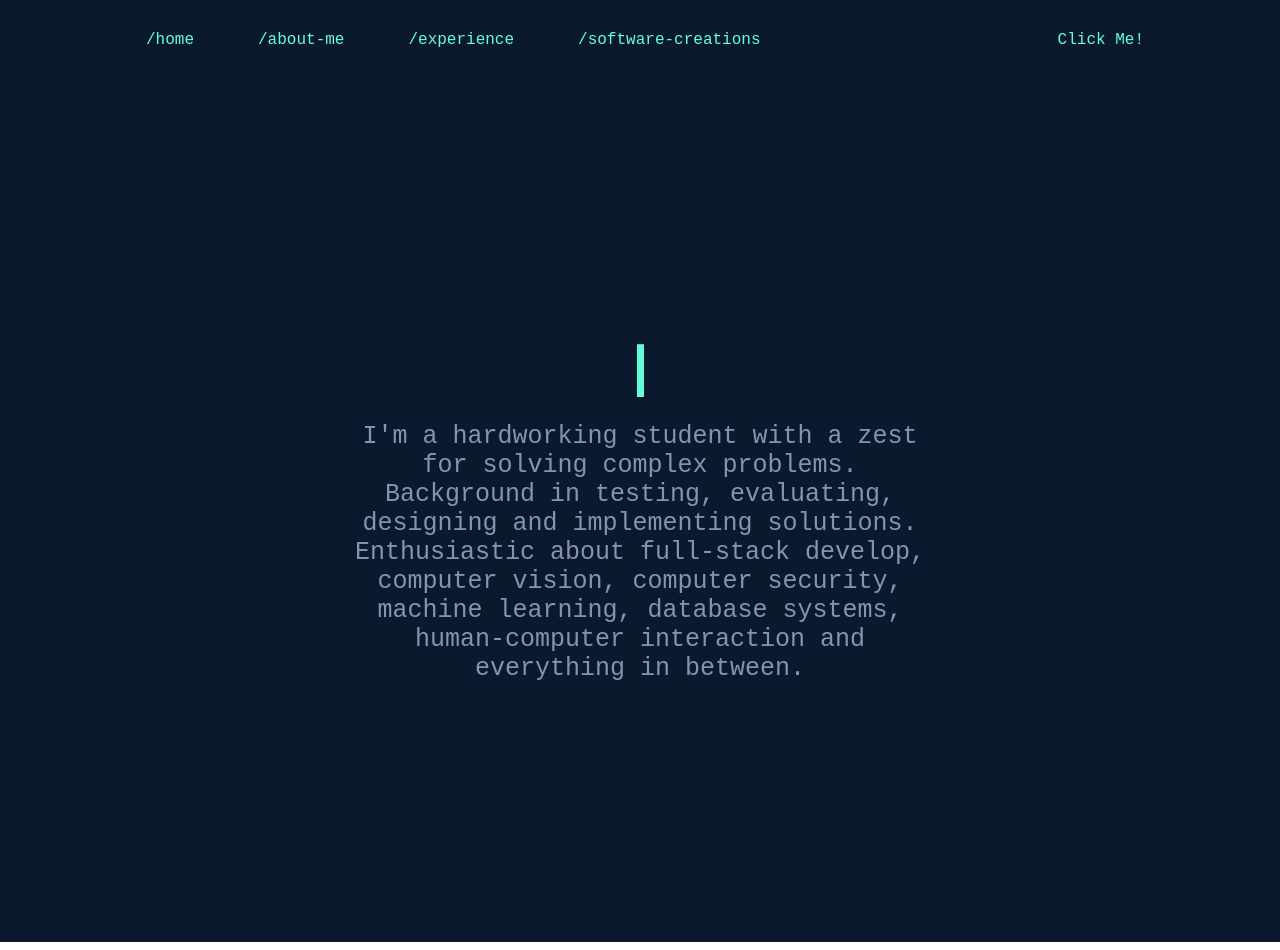
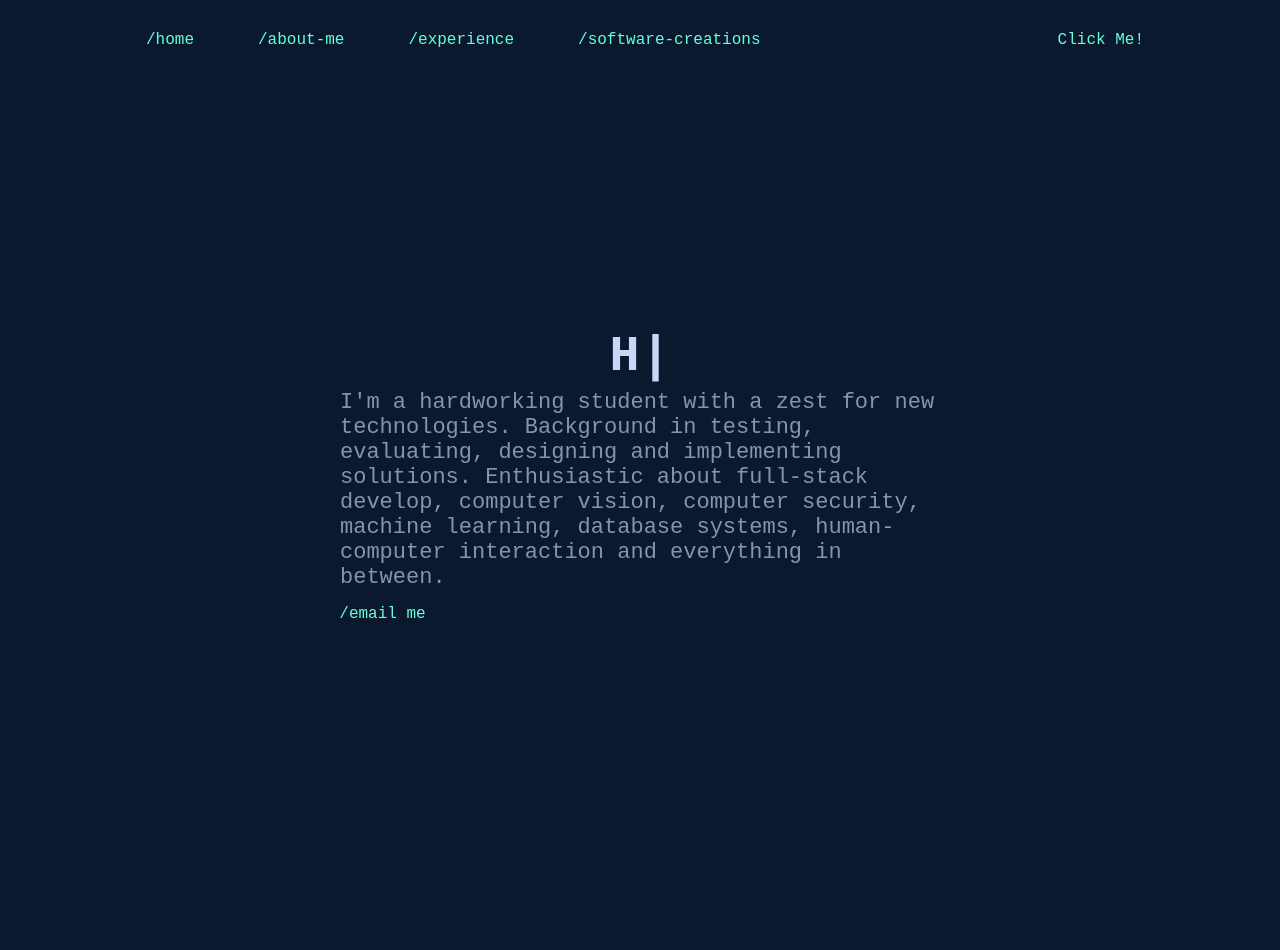
Before and after one commit to briggsrr/My-Website, a React (Create React App) app: page / in a window 1280 px wide. Built offline with nearby package versions, Linux system fonts and the light colour scheme.

Commit message:
finish main page

```diff
--- a/src/components/HeroSection/HeroElements.js
+++ b/src/components/HeroSection/HeroElements.js
@@ -1,3 +1,4 @@
+import Link from 'react-scroll/modules/components/Link';
 import styled from 'styled-components'
 
 
@@ -6,7 +7,7 @@ export const HeroContainer = styled.div`
     display: flex;
     justify-content: center;
     align-items: center;
-    height: 862px;
+    height: 950px;
     position: relative;
     z-index: 1;
 
@@ -39,9 +40,13 @@ export const HeroContent = styled.div`
 `;
 
 export const HeroH1 = styled.h1`
-    color: #64ffda;
-    font-size: 55px;
-    text-align: center;
+    color: #cbd6f6;
+    font-size: 50px;
+
+    text-align: left;
+    display:flex;
+    justify-content: left;
+    align-items:left;
 
     @media screen and (max-width: 833px;) {
         font-size: 40px;
@@ -56,10 +61,10 @@ export const HeroH1 = styled.h1`
 `;
 
 export const HeroP = styled.p`
-    margin-top: 20px;
+    margin-top: 5px;
     color: #8892af;
-    font-size: 25px;
-    text-align: center;
+    font-size: 22px;
+    text-align: left;
     max-width: 600px;
 
 
@@ -72,3 +77,29 @@ export const HeroP = styled.p`
         font-size: 18px;
     }
 `;
+
+export const HeroBtnWrapper = styled.div`
+    margin-top: 15px;
+    display: flex;
+    flex-direction: column;
+    align-items: center;
+
+`
+
+export const Button = styled(Link)`
+    color: #64ffda;
+    font-size: 16px;
+    outline: none;
+    border: none;
+    cursor: pointer;
+    transition: all 0.2s ease-in-out;
+    text-decoration: none;
+    padding-right: 515px;
+
+
+    &:hover {
+        transition: all 0.2 ease-in-out;
+        color: #8892af;
+
+    }
+`
--- a/src/components/HeroSection/index.js
+++ b/src/components/HeroSection/index.js
@@ -1,11 +1,13 @@
-import React from 'react'
 import Typewriter from "typewriter-effect";
 import {
     HeroContainer,
     HeroBg,
     HeroContent,
     HeroP,
-    HeroH1
+    HeroH1,
+    HeroBtnWrapper,
+    Button
+
 } from './HeroElements'
 
 const HeroSection = () => {
@@ -18,29 +20,11 @@ const HeroSection = () => {
             <Typewriter onInit={(typewriter)=> {
             typewriter
 
-            .typeString("Hi, Bobby Here.")
-            .pauseFor(1600)
-            .deleteAll()
-            .typeString("Welcome To My Site.")
-            .pauseFor(1300)
-            .deleteAll()
-            .typeString("Enjoy Your Stay.")
+            .typeString("Hey, it's me Bobby.")
             .pauseFor(1000)
             .deleteAll()
-            .typeString("How Are You?")
-            .pauseFor(300)
-            .deleteAll()
-            .typeString("Good. Me too.")
-            .pauseFor(300)
-            .deleteAll()
-            .typeString("I Hope I Was Right.")
-            .pauseFor(300)
-            .deleteAll()
-            .typeString("Try 'Click Me!'.")
-            .pauseFor(400)
-            .deleteAll()
-            .typeString("It's Bobby Again, Hi.")
-            .pauseFor(10000)
+            .typeString("Welcome to my site.")
+            .pauseFor(300000)
             .deleteAll()
             .typeString("You're still here?")
             .start();
@@ -50,11 +34,16 @@ const HeroSection = () => {
             </HeroH1>
             <HeroP>
             I'm a hardworking student with a zest
-            for solving complex problems.
+            for new technologies.
             Background in testing, evaluating, designing and implementing solutions.
             Enthusiastic about full-stack develop, computer vision, computer security, machine learning,
             database systems, human-computer interaction and everything in between.
             </HeroP>
+            <HeroBtnWrapper>
+            <Button onClick={() => window.location.href = 'mailto:rbriggs@ucsb.edu'}>
+              /email me
+          </Button>
+            </HeroBtnWrapper>
 
         </HeroContent>
     </HeroContainer>
--- a/src/components/Navbar/NavbarElements.js
+++ b/src/components/Navbar/NavbarElements.js
@@ -5,6 +5,7 @@ import {Link as LinkS } from 'react-scroll'
 export const Nav = styled.nav`
     background: #0b192f;
     height 80px;
+    margin-top: -80px;
     display: flex;
     justify-content: center;
     align-items: center;
@@ -12,6 +13,7 @@ export const Nav = styled.nav`
     position: sticky;
     top: 0;
     z-index: 10;
+
 
     @media screen and (max-width: 960px) {
         transition: 0.8s all ease;
--- a/src/pages/index.js
+++ b/src/pages/index.js
@@ -17,7 +17,7 @@ const Home = () => {
     <Navbar toggle={toggle} />
     <HeroSection/>
     </>
-  )
-}
+  );
+};
 
 export default Home
```
Also changed, not shown: src/components/AboutSection/AboutElements.js (added), src/components/AboutSection/index.js (added), src/images/badgePicture.JPEG (added).
